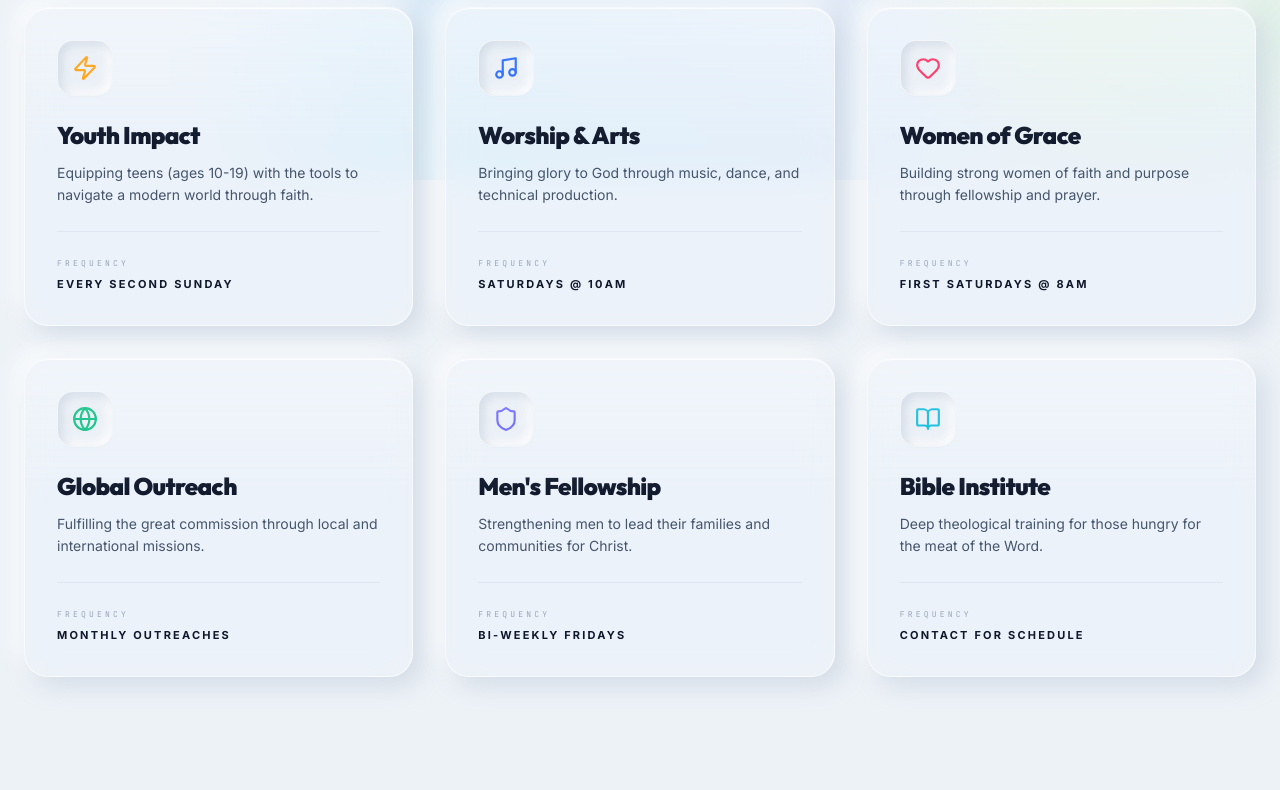
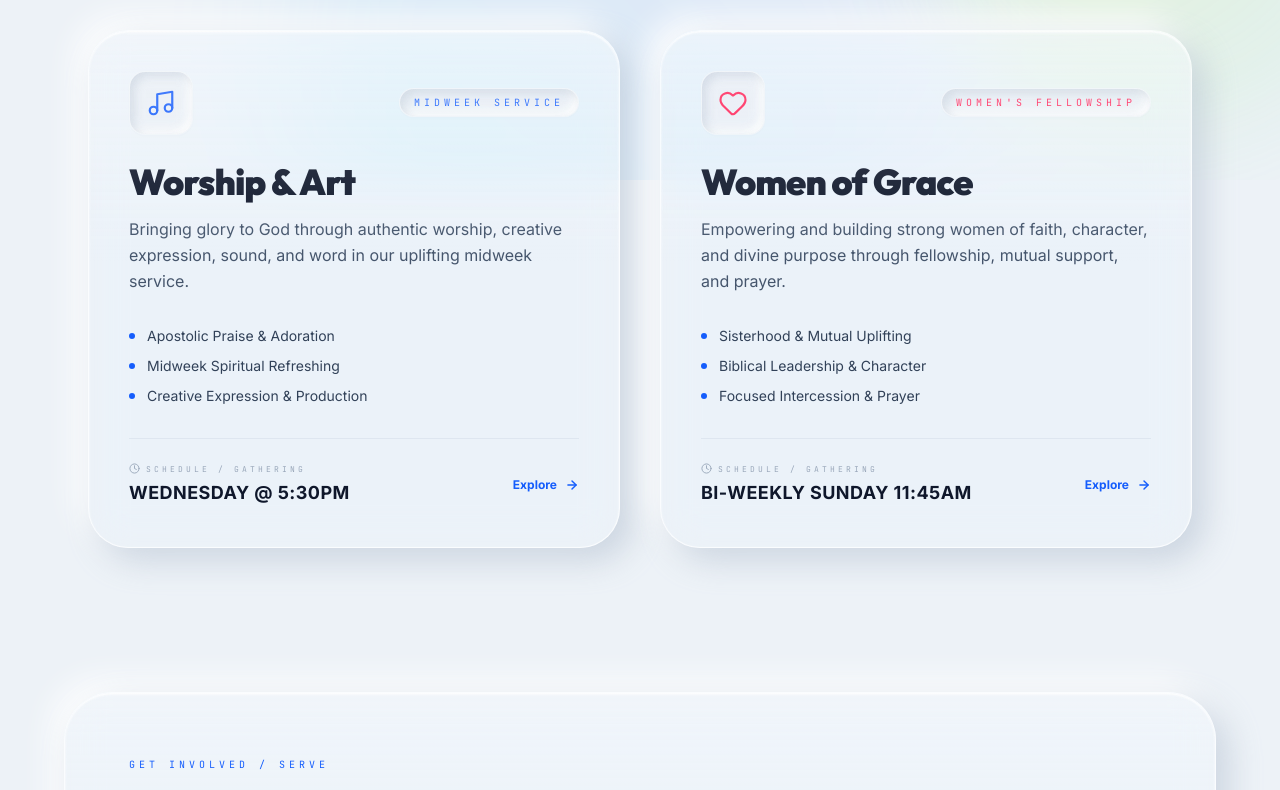
Before and after one commit to favouroji311-alt/Abrahamic-Faith-Christian-Assembly, a React (Vite) app: page /ministries in a window 1280 px wide. Shown: the part 620-1410 px from the top of the page. Built offline with nearby package versions, Linux system fonts and the light colour scheme; no server answers.

Commit message:
feat(home/ministries): update worship ministry details
Refactor the Worship & Art ministry section on the homepage into a link and update the ministries page data with current service schedules, metadata, and improved descriptions.

```diff
--- a/src/pages/Home.tsx
+++ b/src/pages/Home.tsx
@@ -135,47 +135,59 @@ export function Home() {
           </div>
 
           <div className="grid grid-cols-1 md:grid-cols-12 gap-6 h-auto">
-            {/* Main Featured Card */}
+            {/* Main Featured Card - Worship & Art */}
             <motion.div
               whileHover={{ y: -4 }}
               className="md:col-span-8 md:row-span-2 liquid-glass-lg p-6 sm:p-10 md:p-12 rounded-3xl sm:rounded-[2.5rem] relative overflow-hidden group cursor-pointer liquid-sheen"
             >
-              <div className="relative z-10 h-full flex flex-col justify-between">
+              <Link to="/ministries" className="relative z-10 h-full flex flex-col justify-between block">
                 <div>
-                  <div className="liquid-inset p-4 rounded-2xl w-fit mb-6 sm:mb-8 text-blue-600 dark:text-neon-green">
+                  <div className="flex items-center justify-between gap-4 mb-6 sm:mb-8">
+                    <div className="liquid-inset p-4 rounded-2xl w-fit text-blue-600 dark:text-neon-green">
                       <Music size={36} strokeWidth={1.5} />
                     </div>
-                  <h4 className="text-2xl sm:text-4xl md:text-5xl font-black mb-4 text-slate-900 dark:text-white tracking-tight">WORSHIP & ARTS.</h4>
+                    <span className="caption-mono text-[9px] sm:text-[10px] px-3.5 py-1.5 rounded-full liquid-inset border border-blue-500/30 text-blue-600 dark:text-neon-green">
+                      Midweek Service
+                    </span>
+                  </div>
+                  <h4 className="text-2xl sm:text-4xl md:text-5xl font-black mb-4 text-slate-900 dark:text-white tracking-tight">WORSHIP & ART.</h4>
                   <p className="text-sm sm:text-base md:text-lg text-slate-600 dark:text-slate-300 max-w-md leading-relaxed font-light mb-8">
-                    Bringing glory to God through high-impact music, sound engineering, and creative excellence.
+                    Bringing glory to God through inspiring worship, creative arts, and spiritual renewal in our midweek assembly.
                   </p>
                 </div>
                 <div className="flex gap-4 items-center flex-wrap">
                   <span className="liquid-inset px-4 py-2 rounded-full caption-mono text-[9px] sm:text-[10px] text-slate-700 dark:text-slate-300 font-bold">
-                    Saturdays @ 10AM
+                    Wednesday @ 5:30pm
                   </span>
                   <div className="liquid-glass-button p-3 sm:p-3.5 rounded-full text-blue-600 dark:text-neon-green" aria-label="Learn More">
                     <ArrowRight size={18} strokeWidth={2.5} />
                   </div>
                 </div>
-              </div>
+              </Link>
             </motion.div>
 
-            {/* Youth Impact */}
+            {/* Women of Grace */}
             <motion.div
               whileHover={{ y: -4 }}
               className="md:col-span-4 liquid-glass p-6 sm:p-8 rounded-3xl text-slate-900 dark:text-white flex flex-col justify-between min-h-[220px] liquid-sheen"
             >
+              <Link to="/ministries" className="flex flex-col justify-between h-full">
                 <div>
-                <div className="liquid-inset p-3 rounded-2xl w-fit mb-4 text-rose-500">
+                  <div className="flex items-center justify-between mb-4">
+                    <div className="liquid-inset p-3 rounded-2xl w-fit text-rose-500">
                       <Heart size={22} />
                     </div>
-                <h4 className="text-xl sm:text-2xl font-black mb-2 leading-tight">YOUTH IMPACT.</h4>
+                    <span className="caption-mono text-[8px] px-2.5 py-1 rounded-full liquid-inset border border-rose-500/30 text-rose-500">
+                      Fellowship
+                    </span>
+                  </div>
+                  <h4 className="text-xl sm:text-2xl font-black mb-2 leading-tight">WOMEN OF GRACE.</h4>
                   <p className="text-xs sm:text-sm text-slate-600 dark:text-slate-400 font-light leading-relaxed mb-4">
-                  Equipping the next generation to navigate a modern world through deep faith.
+                    Empowering and building strong women of faith, character, and divine purpose.
                   </p>
                 </div>
-              <span className="caption-mono text-blue-600 dark:text-neon-green font-bold">Every 2nd Sunday</span>
+                <span className="caption-mono text-blue-600 dark:text-neon-green font-bold">Bi-weekly Sun 11:45am</span>
+              </Link>
             </motion.div>
 
             {/* Sunday Service */}
@@ -183,6 +195,7 @@ export function Home() {
               whileHover={{ y: -4 }}
               className="md:col-span-4 liquid-glass p-6 sm:p-8 rounded-3xl flex flex-col justify-between min-h-[220px] liquid-sheen"
             >
+              <Link to="/sermons" className="flex flex-col justify-between h-full">
                 <div>
                   <div className="liquid-inset p-3 rounded-2xl w-fit mb-4 text-blue-600 dark:text-neon-green">
                     <Calendar size={22} />
@@ -192,7 +205,8 @@ export function Home() {
                     Join our apostolic gathering for a transformative worship and teaching experience.
                   </p>
                 </div>
-              <span className="caption-mono text-blue-600 dark:text-neon-green font-bold">09:00 AM</span>
+                <span className="caption-mono text-blue-600 dark:text-neon-green font-bold">Sundays @ 09:00 AM</span>
+              </Link>
             </motion.div>
           </div>
         </div>
--- a/src/pages/Ministries.tsx
+++ b/src/pages/Ministries.tsx
@@ -1,21 +1,44 @@
 import { motion } from 'motion/react';
-import { Shield, Music, Heart, Zap, Globe, BookOpen } from 'lucide-react';
+import { Music, Heart, Clock, Calendar, Sparkles, Users, ArrowRight } from 'lucide-react';
+import { Link } from 'react-router-dom';
 
 export function Ministries() {
   const ministries = [
-    { title: 'Youth Impact', icon: Zap, color: 'text-amber-500', desc: 'Equipping teens (ages 10-19) with the tools to navigate a modern world through faith.', time: 'Every Second Sunday' },
-    { title: 'Worship & Arts', icon: Music, color: 'text-blue-600 dark:text-neon-green', desc: 'Bringing glory to God through music, dance, and technical production.', time: 'Saturdays @ 10AM' },
-    { title: 'Women of Grace', icon: Heart, color: 'text-rose-500', desc: 'Building strong women of faith and purpose through fellowship and prayer.', time: 'First Saturdays @ 8AM' },
-    { title: 'Global Outreach', icon: Globe, color: 'text-emerald-500', desc: 'Fulfilling the great commission through local and international missions.', time: 'Monthly outreaches' },
-    { title: 'Men\'s Fellowship', icon: Shield, color: 'text-indigo-500', desc: 'Strengthening men to lead their families and communities for Christ.', time: 'Bi-weekly Fridays' },
-    { title: 'Bible Institute', icon: BookOpen, color: 'text-cyan-500', desc: 'Deep theological training for those hungry for the meat of the Word.', time: 'Contact for schedule' },
+    {
+      title: 'Worship & Art',
+      type: 'Midweek Service',
+      schedule: 'Wednesday @ 5:30pm',
+      icon: Music,
+      accentColor: 'text-blue-600 dark:text-neon-green',
+      badgeBg: 'border-blue-500/30 text-blue-600 dark:text-neon-green',
+      desc: 'Bringing glory to God through authentic worship, creative expression, sound, and word in our uplifting midweek service.',
+      highlights: [
+        'Apostolic Praise & Adoration',
+        'Midweek Spiritual Refreshing',
+        'Creative Expression & Production'
+      ]
+    },
+    {
+      title: 'Women of Grace',
+      type: 'Women\'s Fellowship',
+      schedule: 'Bi-weekly Sunday 11:45am',
+      icon: Heart,
+      accentColor: 'text-rose-500',
+      badgeBg: 'border-rose-500/30 text-rose-500',
+      desc: 'Empowering and building strong women of faith, character, and divine purpose through fellowship, mutual support, and prayer.',
+      highlights: [
+        'Sisterhood & Mutual Uplifting',
+        'Biblical Leadership & Character',
+        'Focused Intercession & Prayer'
+      ]
+    },
   ];
 
   return (
     <div className="pt-20 sm:pt-24 min-h-screen overflow-hidden">
       <section className="py-16 sm:py-24 md:py-28">
         <div className="max-w-7xl mx-auto px-4 sm:px-6">
-          <span className="caption-mono mb-4 block text-blue-600 dark:text-neon-green">Commitment / Vol 01</span>
+          <span className="caption-mono mb-4 block text-blue-600 dark:text-neon-green">Commitment / Assembly</span>
           <motion.h1
             initial={{ opacity: 0, x: -20 }}
             animate={{ opacity: 1, x: 0 }}
@@ -24,32 +47,68 @@ export function Ministries() {
             ACTIVE <span className="text-neon-green italic underline decoration-slate-300 dark:decoration-slate-700">MINISTRIES.</span>
           </motion.h1>
           <p className="text-base sm:text-xl md:text-2xl text-slate-600 dark:text-slate-300 max-w-2xl leading-relaxed font-light">
-            Find your place in our community. There's a ministry for everyone to serve and be served.
+            Connect with our vibrant ministry branches. Find your spiritual home to grow, worship, and build meaningful relationships in Christ.
           </p>
         </div>
       </section>
 
-      <section className="py-12 sm:py-20 max-w-7xl mx-auto px-4 sm:px-6">
-        <div className="grid md:grid-cols-2 lg:grid-cols-3 gap-6 sm:gap-8">
+      {/* Ministries Grid */}
+      <section className="py-8 sm:py-16 max-w-6xl mx-auto px-4 sm:px-6">
+        <div className="grid grid-cols-1 md:grid-cols-2 gap-8 sm:gap-10">
           {ministries.map((m, i) => (
             <motion.div
               key={i}
               initial={{ opacity: 0, y: 30 }}
               whileInView={{ opacity: 1, y: 0 }}
-              transition={{ delay: i * 0.05 }}
-              whileHover={{ y: -4 }}
-              className="liquid-glass p-6 sm:p-8 rounded-3xl flex flex-col h-full group cursor-pointer liquid-sheen"
+              viewport={{ once: true }}
+              transition={{ delay: i * 0.1, duration: 0.4 }}
+              whileHover={{ y: -6 }}
+              className="liquid-glass-lg p-8 sm:p-10 rounded-3xl sm:rounded-[2.5rem] flex flex-col justify-between group cursor-pointer liquid-sheen relative overflow-hidden"
             >
-              <div className={`w-14 h-14 liquid-inset rounded-2xl flex items-center justify-center ${m.color} mb-6 group-hover:scale-105 transition-transform duration-300`}>
-                <m.icon size={26} />
+              <div>
+                <div className="flex items-center justify-between gap-4 mb-6">
+                  <div className={`w-16 h-16 liquid-inset rounded-2xl flex items-center justify-center ${m.accentColor} group-hover:scale-110 transition-transform duration-300`}>
+                    <m.icon size={30} strokeWidth={1.75} />
+                  </div>
+                  <span className={`caption-mono text-[9px] sm:text-[10px] px-3.5 py-1.5 rounded-full liquid-inset border ${m.badgeBg}`}>
+                    {m.type}
+                  </span>
+                </div>
+
+                <h3 className="text-2xl sm:text-3xl md:text-4xl font-black mb-3 text-slate-900 dark:text-white leading-tight tracking-tight">
+                  {m.title}
+                </h3>
+
+                <p className="text-slate-600 dark:text-slate-300 text-sm sm:text-base mb-8 leading-relaxed font-light">
+                  {m.desc}
+                </p>
+
+                {/* Key Focus Points */}
+                <div className="space-y-2.5 mb-8">
+                  {m.highlights.map((point, idx) => (
+                    <div key={idx} className="flex items-center gap-3 text-xs sm:text-sm text-slate-700 dark:text-slate-300">
+                      <div className="w-1.5 h-1.5 rounded-full bg-blue-600 dark:bg-neon-green shrink-0"></div>
+                      <span>{point}</span>
+                    </div>
+                  ))}
+                </div>
               </div>
-              <h3 className="text-xl sm:text-2xl font-black mb-3 text-slate-900 dark:text-white leading-tight tracking-tight">{m.title}</h3>
-              <p className="text-slate-600 dark:text-slate-400 text-xs sm:text-sm mb-6 flex-grow leading-relaxed font-light">
-                {m.desc}
-              </p>
-              <div className="pt-4 border-t border-slate-300/40 dark:border-slate-800/60">
-                <span className="caption-mono !text-[8px] opacity-60">Frequency</span>
-                <p className="nav-label mt-1 text-slate-900 dark:text-white">{m.time}</p>
+
+              {/* Schedule Info Box */}
+              <div className="pt-6 border-t border-slate-300/40 dark:border-slate-800/60 flex flex-col sm:flex-row sm:items-center justify-between gap-4">
+                <div>
+                  <span className="caption-mono !text-[8px] opacity-60 flex items-center gap-1.5">
+                    <Clock size={11} /> SCHEDULE / GATHERING
+                  </span>
+                  <p className="nav-label mt-1 text-base sm:text-lg text-slate-900 dark:text-white font-bold tracking-wide">
+                    {m.schedule}
+                  </p>
+                </div>
+
+                <div className="flex items-center gap-2 text-xs font-bold text-blue-600 dark:text-neon-green group-hover:translate-x-1 transition-transform self-start sm:self-auto">
+                  <span>Explore</span>
+                  <ArrowRight size={14} strokeWidth={2.5} />
+                </div>
               </div>
             </motion.div>
           ))}
@@ -58,19 +117,22 @@ export function Ministries() {
 
       {/* Volunteers CTA */}
       <section className="py-12 sm:py-20 px-4 sm:px-6">
-        <div className="max-w-7xl mx-auto liquid-glass-lg rounded-3xl sm:rounded-[3rem] p-8 sm:p-12 md:p-16 relative overflow-hidden flex flex-col md:flex-row items-center gap-8 md:gap-12 liquid-sheen">
+        <div className="max-w-6xl mx-auto liquid-glass-lg rounded-3xl sm:rounded-[3rem] p-8 sm:p-12 md:p-16 relative overflow-hidden flex flex-col md:flex-row items-center gap-8 md:gap-12 liquid-sheen">
           <div className="relative z-10 flex-grow w-full md:w-auto">
-            <span className="caption-mono mb-3 block text-blue-600 dark:text-neon-green">Get Involved</span>
+            <span className="caption-mono mb-3 block text-blue-600 dark:text-neon-green">Get Involved / Serve</span>
             <h2 className="text-3xl sm:text-5xl md:text-6xl font-black mb-4 tracking-tight leading-none text-slate-900 dark:text-white">
               CALLED TO <br /> <span className="italic text-neon-green underline decoration-slate-300 dark:decoration-slate-700">SERVE?</span>
             </h2>
             <p className="text-sm sm:text-base md:text-lg text-slate-600 dark:text-slate-300 font-light max-w-lg mb-8">
               Your talents and gifts are uniquely designed by God for His purpose.
-              Join a team today and make an impact.
+              Join a team today and make an eternal impact.
             </p>
-            <button className="liquid-glass-accent text-slate-950 px-8 sm:px-12 py-4 rounded-2xl font-black text-sm sm:text-base uppercase tracking-wider cursor-pointer">
+            <Link
+              to="/about"
+              className="inline-flex liquid-glass-accent text-slate-950 px-8 sm:px-12 py-4 rounded-2xl font-black text-sm sm:text-base uppercase tracking-wider cursor-pointer"
+            >
               VOLUNTEER NOW
-            </button>
+            </Link>
           </div>
         </div>
       </section>
```
Lines whose indentation alone changed are shown as unchanged.
